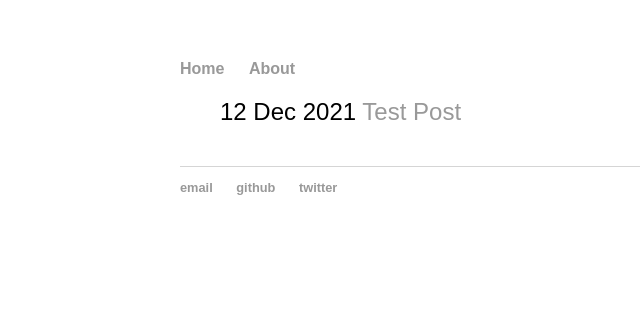
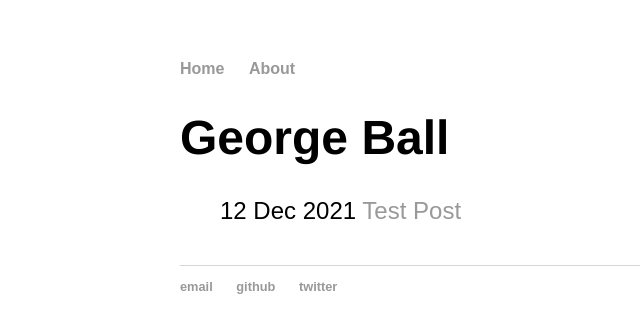
Before and after one commit to georgeball95/georgeball95.github.io, a Jekyll site: the page built from index.html, in a window 1280 px wide. Shown: the top 333 px of the page, without its empty margins (12-652 px from the left). Built offline with Jekyll 4.4.1, drawn with Linux system fonts in a browser that asks for light colours.

Commit message:
Update index.html

```diff
--- a/index.html
+++ b/index.html
@@ -2,7 +2,7 @@
 layout: default
 title: George Ball
 ---
-<title>{{ page.title }}</title>
+<h1>{{ page.title }}</h1>
 <ul class="posts">
   <link rel="stylesheet" type="text/css" href="/css/main.css">
   {% for post in site.posts %}
```
